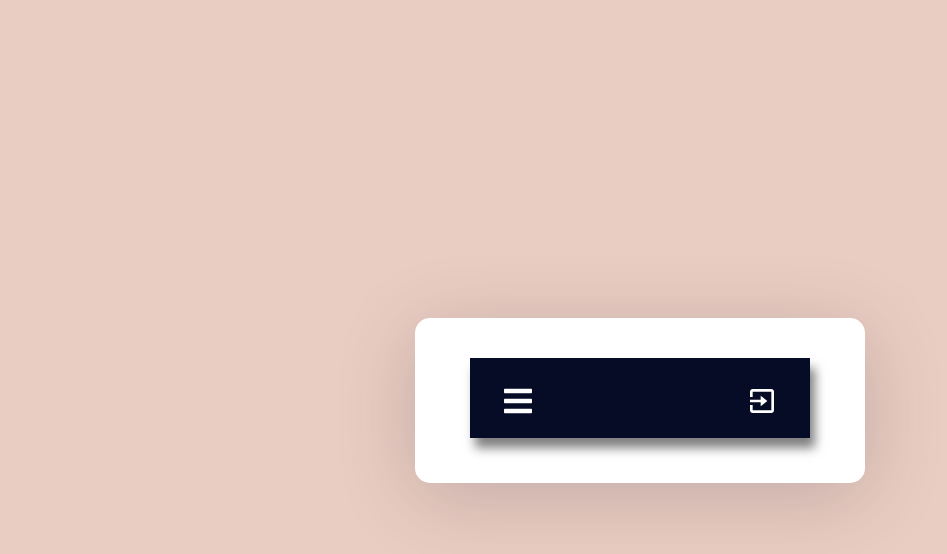
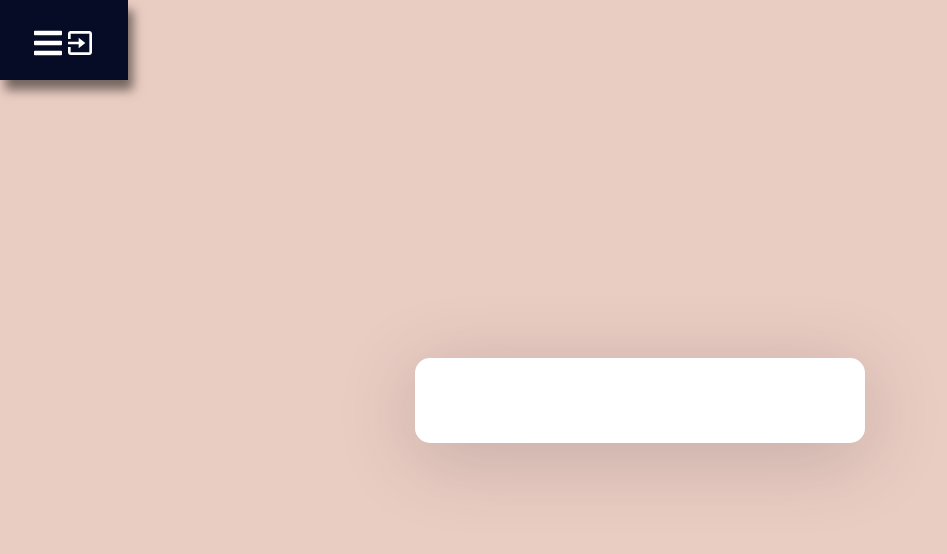
Before and after one commit to Michelle-Mungai/Phase-4-HMS, a React (Create React App) app: page /navbar in a window 1280 px wide. Shown: the top 554 px of the page, without its empty margins (0-947 px from the left). Built offline with nearby package versions, Linux system fonts and the light colour scheme; the HTML template or start-up script is replaced by a standard one.

Commit message:
changes made in file

```diff
--- a/src/components/Navbar/navbar.css
+++ b/src/components/Navbar/navbar.css
@@ -7,9 +7,12 @@
     height: 5rem;
     display: flex;
     justify-content: space-between;
+    position: fixed;
+    top: 0%;
+    left: 0;
     align-items: center;
     box-shadow: 5px 10px 10px rgba(0, 0, 0, 0.5);
-    z-index: 1000;
+    z-index: 999;
   }
 
   .menu-bars {
--- a/src/components/Navbar/navbar.js
+++ b/src/components/Navbar/navbar.js
@@ -3,9 +3,9 @@ import * as FaIcons from 'react-icons/fa';
 import * as AiIcons from 'react-icons/ai';
 import * as BiIcons from 'react-icons/bi';
 import { Link } from 'react-router-dom';
-import { SidebarData } from './sidebarData';
+import { SidebarData } from './SidebarData'
 import { IconContext } from 'react-icons';
-import './navbar.css';
+import './Navbar.css';
 
 function Navbar(props) {
     const { handleLogout } = props;
@@ -15,13 +15,13 @@ function Navbar(props) {
     const showSidebar = () => setSidebar(!sidebar)
 
     return (
-        <>
+        <div className="navbar-wrapper">
             <IconContext.Provider value={{ color: '#fff' }}>
                 <div className="navbar">
                     <Link to="#" className='menu-bars'>
                         <FaIcons.FaBars onClick={showSidebar}/>
                     </Link>
-                <Link to="/login" className='logout' title="Logout">
+                    <Link to="#" className='logout' title="Logout">
                         <BiIcons.BiExit
                             onClick={handleLogout}
                         />
@@ -52,8 +52,8 @@ function Navbar(props) {
                     </ul>
                 </nav>
             </IconContext.Provider>
-        </>
+        </div>
     )
 }
 
-export default Navbar
+export default Navbar;
--- a/src/components/Navbar/sidebarData.js
+++ b/src/components/Navbar/sidebarData.js
@@ -24,8 +24,8 @@ export const SidebarData = [
         cName: 'nav-text'
     },
     {
-        title: 'Support',
-        path: '/support',
+        title: 'prescription',
+        path: '/prescription',
         icon: <IoIcons.IoMdHelpCircle />,
         cName: 'nav-text'
     },
```
Also changed, not shown: src/components/Appointments/DoctorAppointment.js (line endings or trailing spaces), src/components/Appointments/PatientAppointment.js (line endings or trailing spaces), src/components/Prescription/Prescription.js (line endings or trailing spaces). Lines whose indentation alone changed are shown as unchanged.
